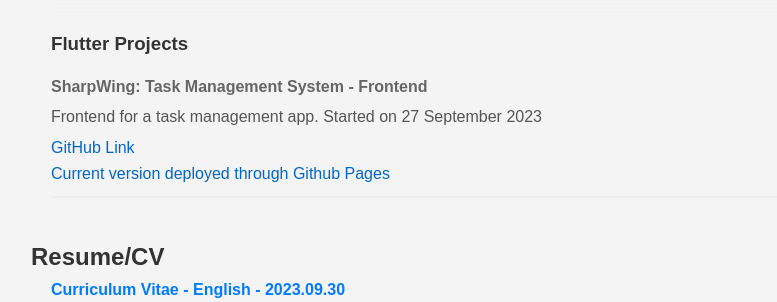
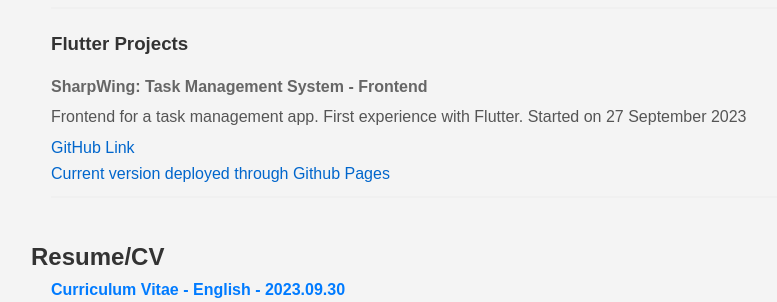
Before and after one commit to mittons/axelgauti, a Django app: page /career/ in a window 1280 px wide. Shown: the part 1573-1875 px from the top of the page, without its empty margins (139-916 px from the left). Run offline with Django 4.2, Linux system fonts and the light colour scheme.

Commit message:
Made an update to one of the portfolio project descriptions.

```diff
--- a/career/templates/career_main.html
+++ b/career/templates/career_main.html
@@ -388,7 +388,7 @@
 					</header>
 					<article class="project-item">
 						<h4>SharpWing: Task Management System - Frontend</h4>
-						<p>Frontend for a task management app. Started on 27 September 2023</p>
+						<p>Frontend for a task management app. First experience with Flutter. Started on 27 September 2023</p>
 						<a href="https://github.com/mittons/SharpWingFrontend" target="_blank">GitHub Link</a>
 						<br>
 						<a href="https://mittons.github.io/SharpWingFrontend/" target="_blank">Current version deployed through Github Pages</a>
```
